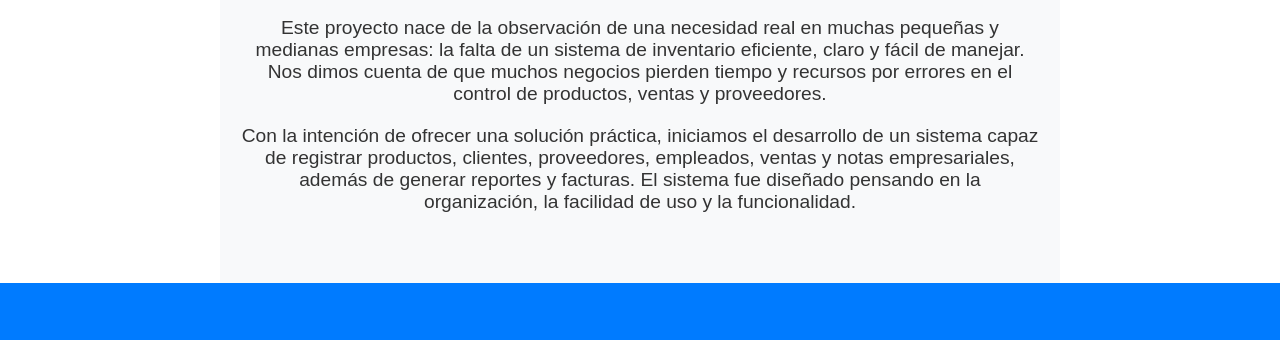
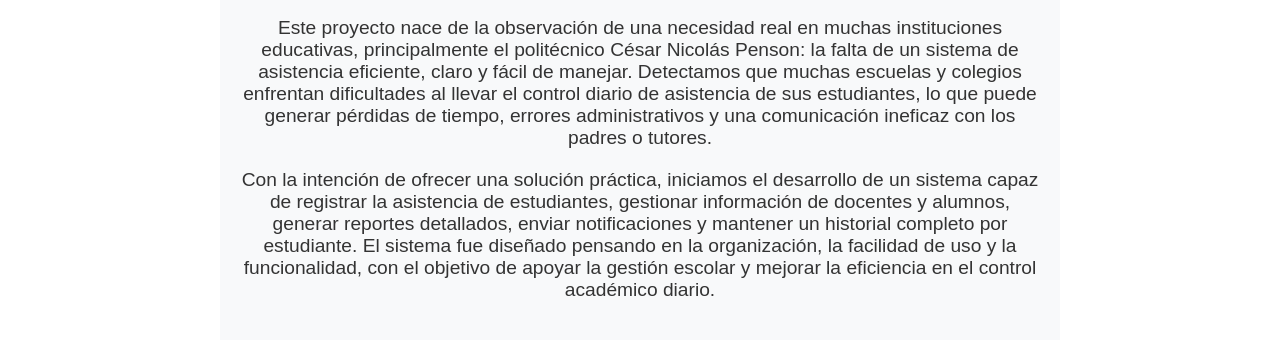
Before and after one commit to Welintico/Welintico.github.io, a plain HTML site: page index.html in a window 1280 px wide. Shown: the part 380-720 px from the top of the page. Drawn offline with Linux system fonts and the light colour scheme.

Commit message:
index.html

```diff
--- a/index.html
+++ b/index.html
@@ -13,8 +13,8 @@
     </div>
     <div class="project-history">
         <h2>Historia de Nuestro Proyecto.</h2>
-        <p>Este proyecto nace de la observación de una necesidad real en muchas pequeñas y medianas empresas: la falta de un sistema de inventario eficiente, claro y fácil de manejar. Nos dimos cuenta de que muchos negocios pierden tiempo y recursos por errores en el control de productos, ventas y proveedores.</p>
-        <p>Con la intención de ofrecer una solución práctica, iniciamos el desarrollo de un sistema capaz de registrar productos, clientes, proveedores, empleados, ventas y notas empresariales, además de generar reportes y facturas. El sistema fue diseñado pensando en la organización, la facilidad de uso y la funcionalidad.</p>
+        <p>Este proyecto nace de la observación de una necesidad real en muchas instituciones educativas, principalmente el politécnico César Nicolás Penson: la falta de un sistema de asistencia eficiente, claro y fácil de manejar. Detectamos que muchas escuelas y colegios enfrentan dificultades al llevar el control diario de asistencia de sus estudiantes, lo que puede generar pérdidas de tiempo, errores administrativos y una comunicación ineficaz con los padres o tutores.</p>
+        <p>Con la intención de ofrecer una solución práctica, iniciamos el desarrollo de un sistema capaz de registrar la asistencia de estudiantes, gestionar información de docentes y alumnos, generar reportes detallados, enviar notificaciones y mantener un historial completo por estudiante. El sistema fue diseñado pensando en la organización, la facilidad de uso y la funcionalidad, con el objetivo de apoyar la gestión escolar y mejorar la eficiencia en el control académico diario.</p>
     </div>
     <div class="mission-vision">
         <div class="mission">
```
